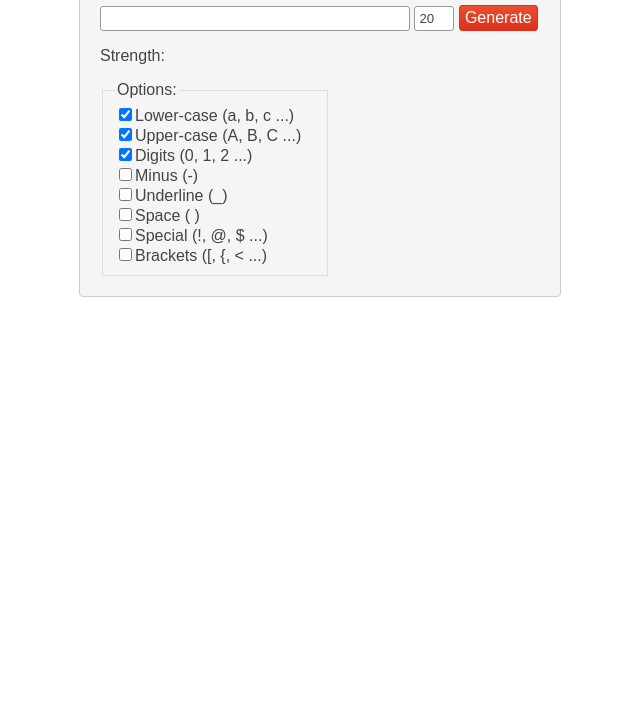
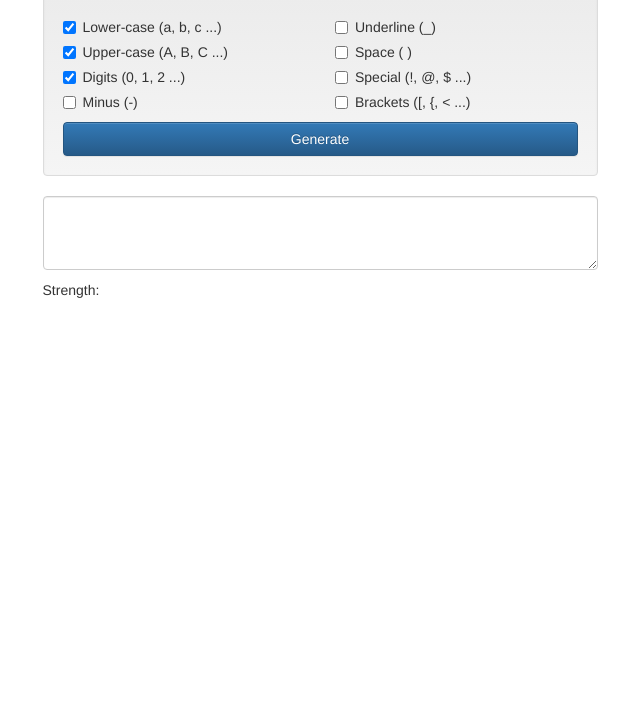
Before and after one commit to benharrison/Javascript-Password-Generator, a plain HTML site: page index.html in a window 1280 px wide. Shown: the part 82-800 px from the top of the page, without its empty margins (320-960 px from the left). Drawn offline with nearby package versions, Linux system fonts and the light colour scheme.

Commit message:
using bootstrap for ui, removing custom css

```diff
--- a/index.html
+++ b/index.html
@@ -1,40 +1,94 @@
 <!DOCTYPE html>
-<html lang="en-US" style="overflow-y: scroll;">
+<html lang="en-US">
 <head>
     <title>Password Generator</title>
-    <link href="style.css" rel="stylesheet" type="text/css" />
+    <link rel="stylesheet" type="text/css" href="http://cdnjs.cloudflare.com/ajax/libs/twitter-bootstrap/3.1.1/css/bootstrap.min.css" />
+    <link rel="stylesheet" type="text/css" href="http://cdnjs.cloudflare.com/ajax/libs/twitter-bootstrap/3.1.1/css/bootstrap-theme.min.css" />
 </head>
 <body>
 
-    <div id="wrapper">
-        <h1>Password Generator</h1>
+    <div class="container">
+        <div class="row">
+            <div class="col-md-6 col-md-offset-3">
+                <div class="well">
 
-        <p>
-            <input id="output" type="text"></input>
-            <input id="length" type="text" value="20" maxlength="3"></input>
-            <a id="generate_password" href="#" onclick="PasswordGenerator.Generate(); return false;">Generate</a>
-        </p>
+                    <p>
+                        <label for="length">Password Length</label>
+                        <input id="length" class="form-control" type="text" value="20" maxlength="3" style="width:100%;"></input>
+                    </p>
 
-        <p>
-            Strength: <span id="strength"></span>
-        </p>
+                    <div class="row">
+                        <div class="col-sm-6">
+                            <div class="checkbox">
+                                <label>
+                                    <input checked="checked" class="genOptions" type="checkbox" name="alphal"></input>
+                                    Lower-case (a, b, c ...)
+                                </label>
+                            </div>
+                            <div class="checkbox">
+                                <label>
+                                    <input checked="checked" class="genOptions" type="checkbox" name="alphau"></input>
+                                    Upper-case (A, B, C ...)
+                                </label>
+                            </div>
+                            <div class="checkbox">
+                                <label>
+                                    <input checked="checked" class="genOptions" type="checkbox" name="digits"></input>
+                                    Digits (0, 1, 2 ...)
+                                </label>
+                            </div>
+                            <div class="checkbox">
+                                <label>
+                                    <input class="genOptions" type="checkbox" name="minus"></input>
+                                    Minus (-)
+                                </label>
+                            </div>
+                        </div>
+                        <div class="col-sm-6">
+                            <div class="checkbox">
+                                <label>
+                                    <input class="genOptions" type="checkbox" name="uline"></input>
+                                    Underline (_)
+                                </label>
+                            </div>
+                            <div class="checkbox">
+                                <label>
+                                    <input class="genOptions" type="checkbox" name="space"></input>
+                                    Space ( )
+                                </label>
+                            </div>
+                            <div class="checkbox">
+                                <label>
+                                    <input class="genOptions" type="checkbox" name="special"></input>
+                                    Special (!, @, $ ...)
+                                </label>
+                            </div>
+                            <div class="checkbox">
+                                <label>
+                                    <input class="genOptions" type="checkbox" name="bracket"></input>
+                                    Brackets ([, {, < ...)
+                                </label>
+                            </div>
+                        </div>
+                    </div>
 
-        <fieldset>
-            <legend>Options:</legend>
+                    <a id="generate_password" class="btn btn-primary btn-block" href="#" onclick="PasswordGenerator.Generate(); return false;">Generate</a>
+                </div>
 
-            <input checked="checked" class="genOptions" type="checkbox" name="alphal">Lower-case (a, b, c ...)</input> <br />
-            <input checked="checked" class="genOptions" type="checkbox" name="alphau">Upper-case (A, B, C ...)</input> <br />
-            <input checked="checked" class="genOptions" type="checkbox" name="digits">Digits (0, 1, 2 ...)</input> <br />
-            <input class="genOptions" type="checkbox" name="minus">Minus (-)</input> <br />
-            <input class="genOptions" type="checkbox" name="uline">Underline (_)</input> <br />
-            <input class="genOptions" type="checkbox" name="space">Space ( )</input> <br />
-            <input class="genOptions" type="checkbox" name="special">Special (!, @, $ ...)</input> <br />
-            <input class="genOptions" type="checkbox" name="bracket">Brackets ([, {, < ...)</input>
-        </fieldset>
+                <p>
+                    <textarea id="output" class="form-control" rows="3"></textarea>
+                </p>
+
+                <p>
+                    Strength: <span id="strength"></span>
+                </p>
+            </div>
+        </div>
     </div>
 
     <!-- JavaScript -->
-    <script src="http://ajax.googleapis.com/ajax/libs/jquery/1.8.3/jquery.min.js" type="text/javascript" charset="utf-8"></script>
-    <script src="PasswordGenerator.js" type="text/javascript" charset="utf-8"></script>
+    <script src="http://cdnjs.cloudflare.com/ajax/libs/jquery/2.1.1/jquery.min.js"></script>
+    <script src="http://cdnjs.cloudflare.com/ajax/libs/twitter-bootstrap/3.1.1/js/bootstrap.min.js"></script>
+    <script src="PasswordGenerator.js"></script>
 </body>
 </html>
```
